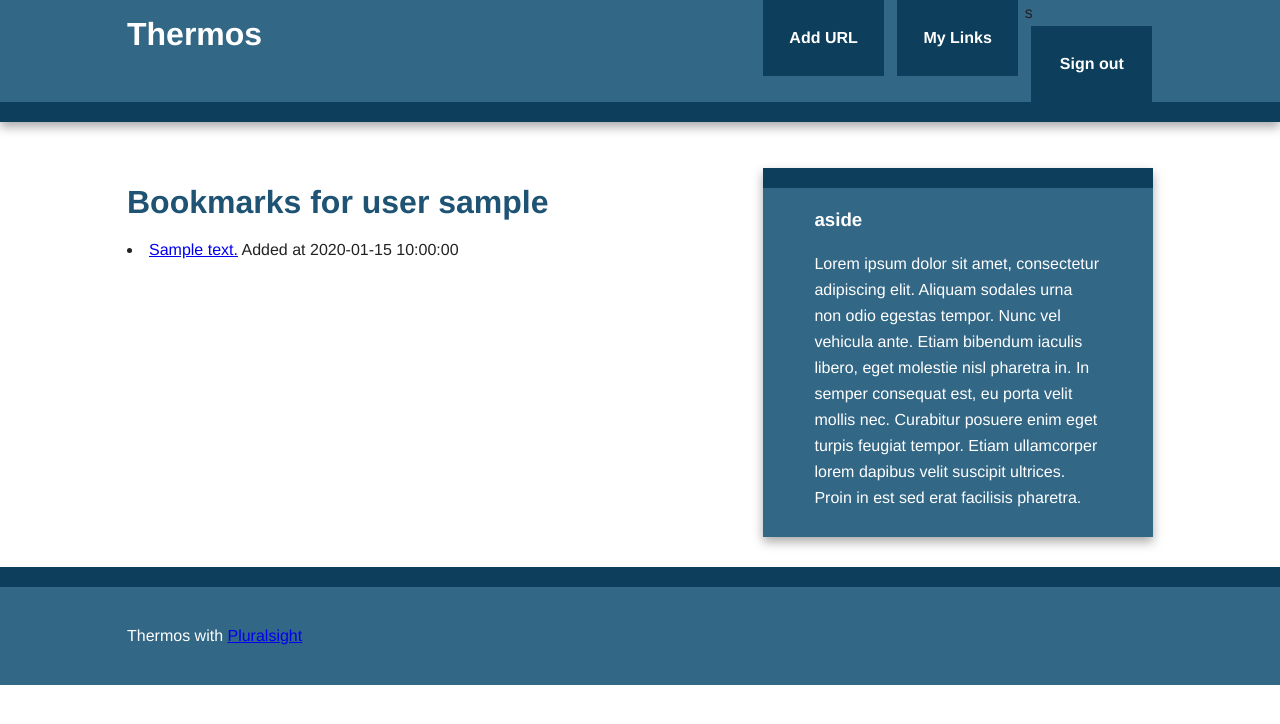
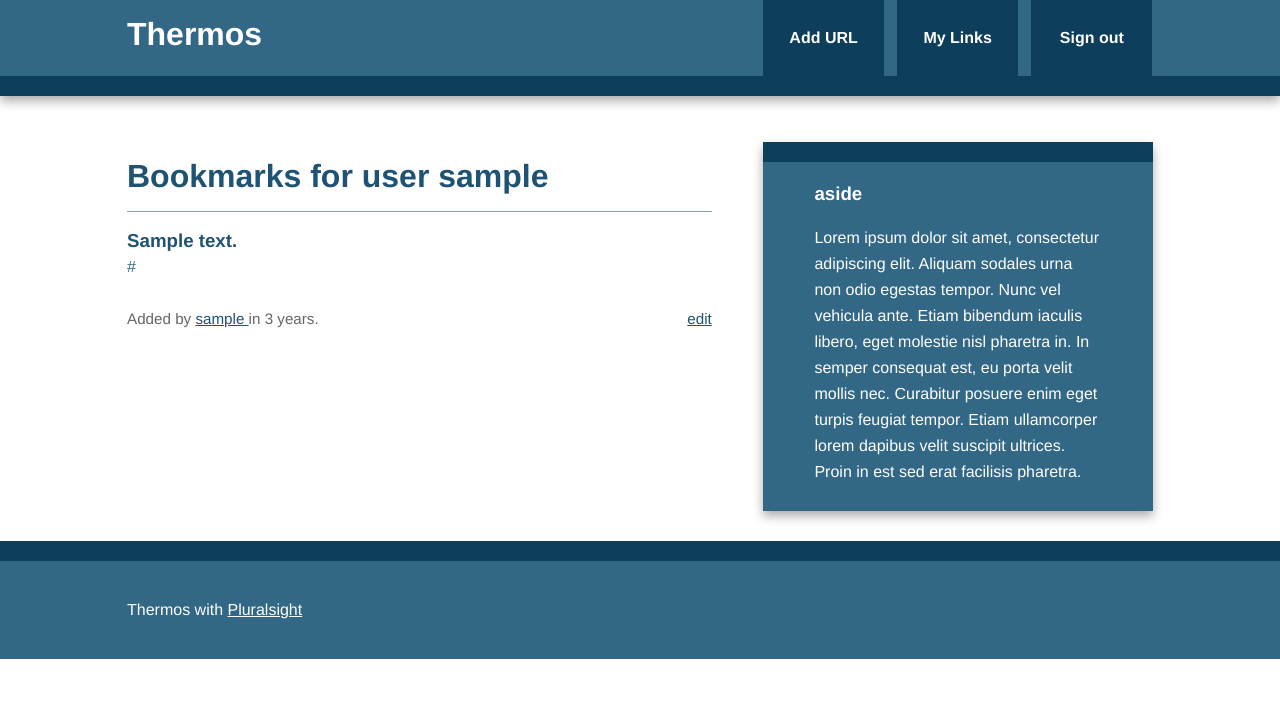
Before and after one commit to bukhonenko/thermos, a Flask app: a page that uses thermos/templates/base.html in a window 1280 px wide. Shown: the top 724 px of the page. Run offline with Flask 2, Linux system fonts and the light colour scheme; a user stored in the database is signed in; tables that the repository leaves empty hold one stand-in row (values such as "Sample post"); some libraries are stand-ins or nearby versions.

Commit message:
Editing bookmarks

```diff
--- a/requirements.txt
+++ b/requirements.txt
@@ -5,6 +5,7 @@ flask-sqlalchemy
 sqlalchemy-migrate
 flask-whooshalchemy
 flask-wtf
+flask-moment
 flask-babel
 Flask-Script
 guess_language
--- a/thermos/__init__.py
+++ b/thermos/__init__.py
@@ -3,6 +3,7 @@ import os
 from flask import Flask
 from flask_sqlalchemy import SQLAlchemy
 from flask_login import LoginManager
+from flask_moment import Moment
 
 basedir = os.path.abspath(os.path.dirname(__file__))
 
@@ -28,5 +29,8 @@ login_manager.init_app(app)
 from logging import DEBUG
 app.logger.setLevel(DEBUG)
 
+# for displaying timestamps
+moment = Moment(app)
+
 import models
 import views
--- a/thermos/models.py
+++ b/thermos/models.py
@@ -18,7 +18,7 @@ class Bookmark(db.Model):
         return Bookmark.query.order_by(desc(Bookmark.date)).limit(num)
 
     def __repr__(self):
-        return "<Bookmark '{}': '{}'>".format(self.url, self.descriprion)
+        return "<Bookmark '{}': '{}'>".format(self.url, self.description)
 
 
 class User(db.Model, UserMixin):
--- a/thermos/static/css/main.css
+++ b/thermos/static/css/main.css
@@ -95,7 +102,6 @@ body {
 nav ul {
     margin: 0;
     padding: 0;
-    list-style-type: none;
 }
 
 nav a {
@@ -152,12 +158,26 @@ nav a:hover {
 
 /* ==========================================================================
    Author's custom styles
-   =========================================================================*/
- a {
-    color: 8F540D;
- }
+   ========================================================================== */
 
-a:hover {
+/* link styling */
+a,
+a:visited {
+    color: #1E5373;
+}
+a:hover, aside a:hover, aside a:visited:hover {
+    color: #D39447;
+}
+
+aside a {
+    color: #FFD6A3;
+}
+
+aside a:hover {
+    color: #F5BB73;
+}
+
+aside a:visited {
     color: #D39447;
 }
 
@@ -166,20 +186,66 @@ h1, h2, h3, h4, h5, h6 {
 }
 
 .main aside h3,
-footer h3 {
+footer h3,
+footer a,
+footer a:visited {
     color: white;
+}
+
+.flashes ul {
+    margin: 0 0;
+    background: #FFD6A3;
+    color: #000;
+
+    list-style-type: none;
+    list-style: none;
 }
 
 /* flashes styling */
 
-.flashes ul {
-    margin: 0 0;
+.flashes ul{
     background: #FFD6A3;
     color: #000;
 }
 
 article.flashes {
     margin-bottom: 1em;
+}
+
+/* fix form layout with flashes */
+section {
+    clear: left;
+}
+
+/* bookmark list styling */
+ul.bookmarks {
+    list-style: none none;
+    padding-left: 0;
+}
+
+ul.bookmarks li {
+    padding-bottom: .5em;
+    border-top: 1px solid #7EA6BF;
+    padding: 1em 0;
+}
+
+a.header {
+    color: #326786;
+    text-decoration: none;
+    display: block;
+}
+
+a.header h3 {
+    margin: 0 0;
+}
+
+div.info {
+    font-size: .95em;
+    color: #666666;
+}
+
+span.editlinks {
+    float: right;
 }
 
 .error, .error input {
@@ -389,6 +481,10 @@ input, button {
         max-width: 100% !important;
     }
 
+    @page {
+        margin: 0.5cm;
+    }
+
     p,
     h2,
     h3 {
--- a/thermos/templates/base.html
+++ b/thermos/templates/base.html
@@ -21,7 +21,7 @@
                     <ul>
                         <li><a href="{{ url_for('add') }}">Add URL</a></li>
                         {% if current_user.is_authenticated %}
-                        s<li><a href="{{ url_for('user', username=current_user.username) }}">
+                        <li><a href="{{ url_for('user', username=current_user.username) }}">
                                 My Links</a></li>
                             <li><a href="{{ url_for('logout') }}">Sign out</a></li>
                         {% else %}
@@ -66,8 +66,8 @@
             </footer>
         </div>
 
-        <script src="//ajax.googleapis.com/ajax/libs/jquery/1.11.2/jquery.min.js"></script>
-        <script>window.jQuery || document.write('<script src="{{ url_for('static', filename='js/vendor/jquery-1.11.2.min.js') }}"><\/script>')      </script>
-        <script src="{{ url_for('static', filename='js/main.js') }}"></script>
+        {{ moment.include_jquery() }}
+        {{ moment.include_moment() }}
+
     </body>
 </html>
--- /dev/null
+++ b/thermos/templates/bookmark_list.html
@@ -0,0 +1,29 @@
+<ul class="bookmarks" >
+    {% for bookmark in bookmarks %}
+
+        <li>
+            <a class="header" href="{{ bookmark.url}}">
+                <h3 class="description">
+                    {{ bookmark.description|truncate(50, killwords=True) }}
+                </h3>
+                <span class="url>">
+                    {{ bookmark.url|truncate(50, killwords=True) }}
+                </span>
+            </a>
+
+            <div class="info">
+                <br>
+
+                Added by <a href="{{ url_for('user', username=bookmark.user.username) }}">
+                    {{ bookmark.user.username }}
+                </a>
+                {{ moment(bookmark.date).fromNow() }}.
+                {% if current_user == bookmark.user %}
+                    <span class="editlinks">
+                        <a href="{{ url_for('edit_bookmark', bookmark_id=bookmark.id) }}">edit</a>
+                    </span>
+                {% endif %}
+            </div>
+        </li>
+    {% endfor %}
+</ul>
--- a/thermos/templates/user.html
+++ b/thermos/templates/user.html
@@ -7,17 +7,16 @@ Thermos -- Bookmarks for user {{ user.username }}
 {% block content %}
      <article>
             <header>
-                <h1>Bookmarks for user {{ user.username }}</h1
-                <ul>
-                    {% for bm in user.bookmarks %}
-                        <li>
-                            <a href="{{ bm.url }}">{{ bm.description }}</a>
-                        <span class="timestamp">Added at {{ bm.date }}</span>
-                        </li>
+                <h1>Bookmarks for user {{ user.username }}</h1>
+
+                    {% if user.bookmarks.count() > 0 %}
+                        {% with bookmarks=user.bookmarks %}
+                            {% include "bookmark_list.html" %}
+                        {% endwith %}
                     {% else %}
                         <li>User has not added any bookmarks yet.</li>
-                    {% endfor%}
-                </ul>
+                    {% endif%}
+
             </header>
      </article>
 {% endblock %}
--- a/thermos/views.py
+++ b/thermos/views.py
@@ -1,4 +1,4 @@
-from flask import Flask, render_template, request, redirect, url_for, flash
+from flask import Flask, render_template, request, redirect, url_for, flash, abort
 from flask_login import login_required, login_user, logout_user, current_user
 
 from thermos import app, db, login_manager
@@ -26,13 +26,29 @@ def add():
     if form.validate_on_submit():
         url = form.url.data
         description = form.description.data
-        bm = Bookmark(user=current_user(), url=url, description=description)
+        bm = Bookmark(user=current_user, url=url, description=description)
         db.session.add(bm) # TODO the object has been aleady added through manage.initdb
         db.session.commit()
         flash('Stored bookmark "{}"'.format(url))
         app.logger.debug('strored url: ' + url) # @TODO print in debug mode
         return redirect(url_for('index'))
-    return render_template('add.html', form=form)
+    return render_template('bookmark_form.html', form=form, title='Add a bookmark')
+
+
+@app.route('/edit/<int:bookmark_id>', methods=['GET', 'POST'])
+@login_required
+def edit_bookmark(bookmark_id):
+    bookmark = Bookmark.query.get_or_404(bookmark_id)
+    if current_user != bookmark.user:
+        abort(403)
+    form = BookmarkForm(obj=bookmark)
+    if form.validate_on_submit():
+        form.populate_obj(bookmark)
+        db.session.commit()
+        flash('Stored bookmark "{}"'.format(bookmark.description))
+        return redirect(url_for('user', username=current_user.username))
+    return render_template('bookmark_form.html', form=form, title='Edit bookmark')
+
 
 
 @app.route('/user/<username>')
@@ -74,6 +90,12 @@ def signup():
         return redirect(url_for('login'))
     return render_template("signup.html", form=form)
 
+
+@app.errorhandler(403)
+def not_allowed(e):
+    return render_template('403.html'), 403
+
+
 @app.errorhandler(404)
 def page_not_found(e):
     return render_template('404.html'), 404
```
Also changed, not shown: other parts of thermos/static/css/main.css (+45 -12 lines), thermos/templates/403.html (added, +63 -0 lines), thermos/templates/bookmark_form.html (renamed from thermos/templates/add.html, +5 -2 lines), thermos/templates/index.html (+4 -9 lines).
